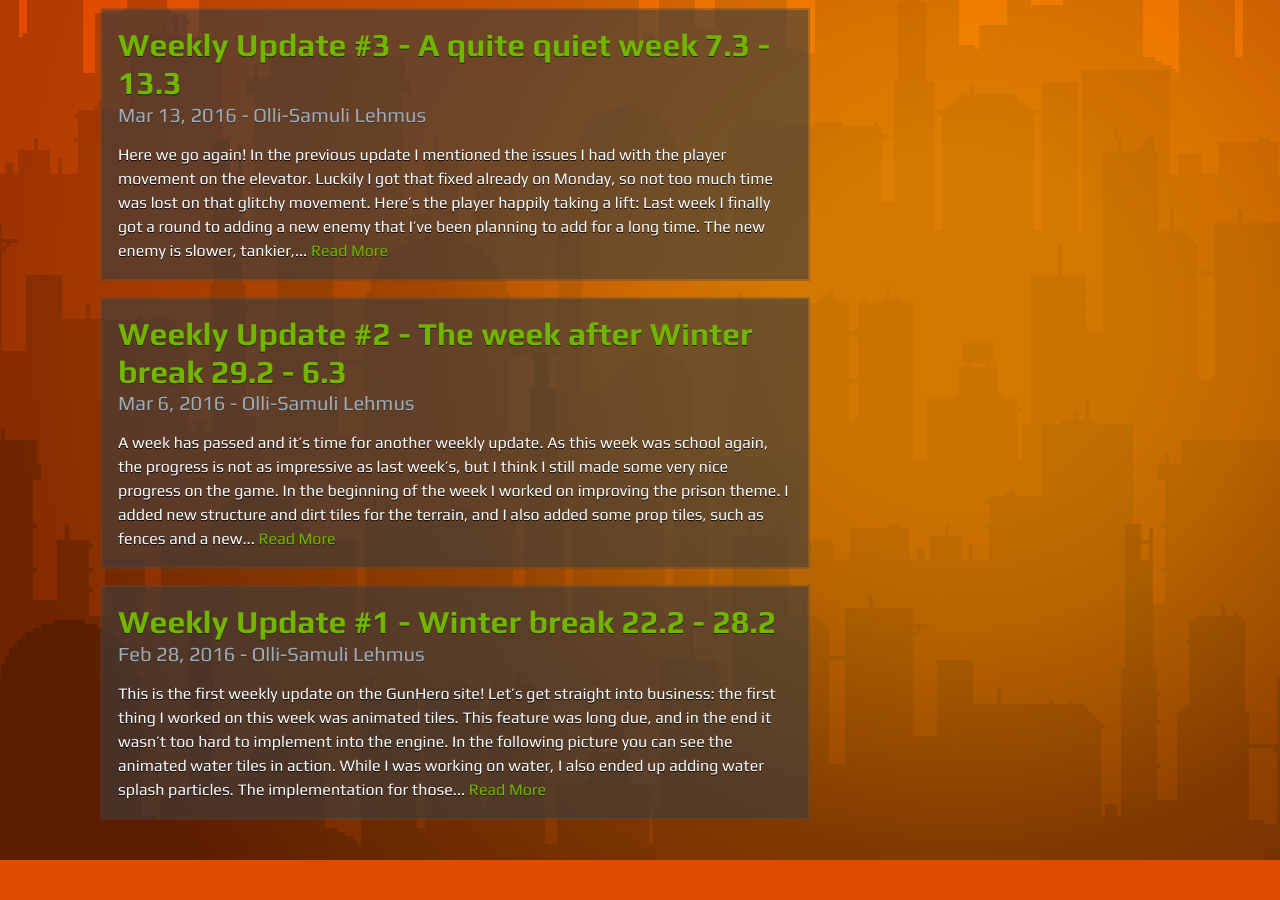
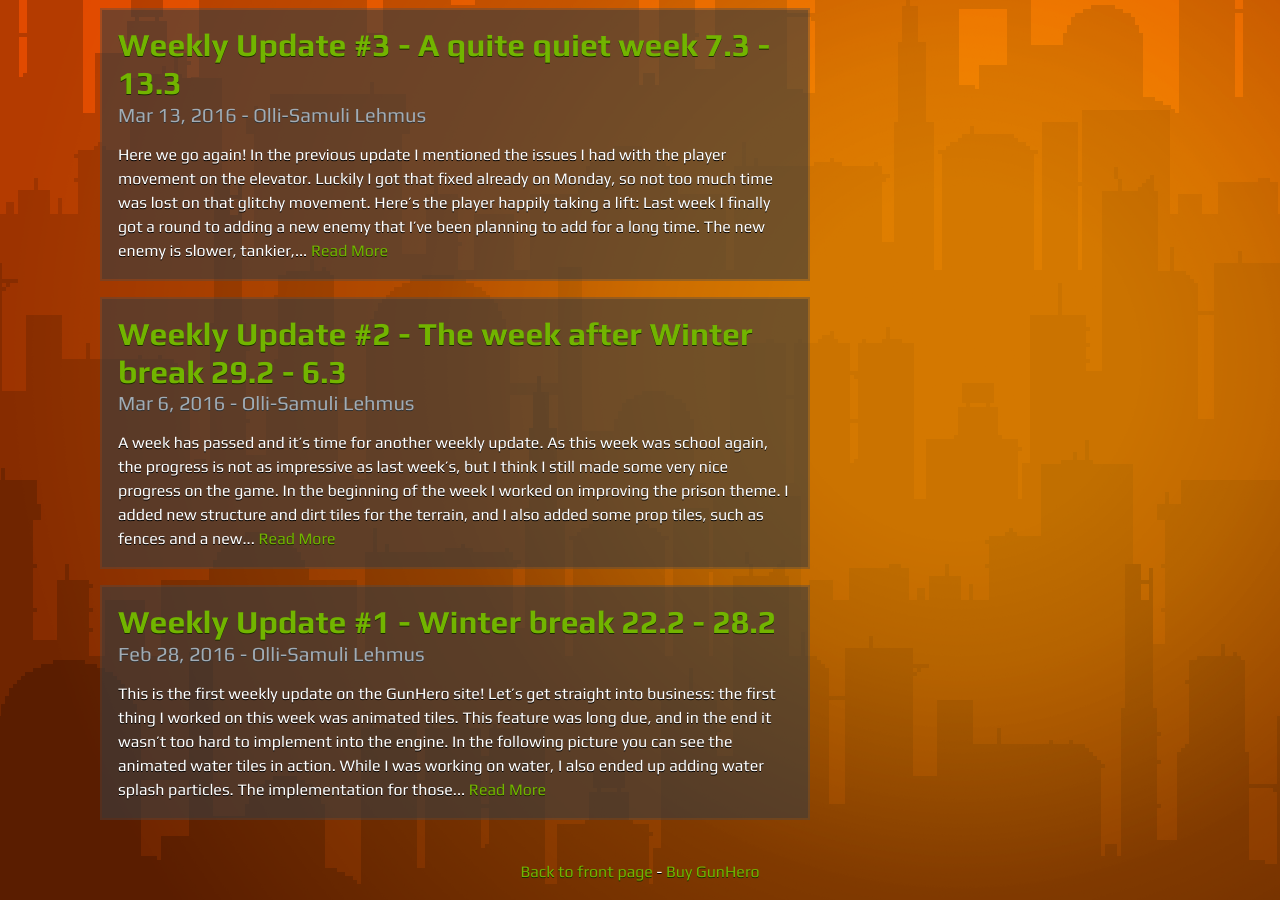
Before and after one commit to Tyyppi77/GunHeroBlog, a Jekyll site: the page built from index.md, in a window 1280 px wide and 900 px high, scrolled down 14245 px. Built offline with Jekyll 4.4.1, drawn with Linux system fonts in a browser that asks for light colours; before the commit the page ends 15105 px from its top, so only the background shows below that.

Commit message:
Added a footer

```diff
--- a/_layouts/default.html
+++ b/_layouts/default.html
@@ -37,6 +37,10 @@
         </div>
     </div>
 
+    <footer class="container-fluid text-center">
+        <span class="d-inline-block mx-autp"><p><a href="/">Back to front page</a> - <a href="https://store.steampowered.com/app/568840">Buy GunHero</a></p></span>
+    </footer>
+
     <!-- Optional JavaScript -->
     <!-- jQuery first, then Popper.js, then Bootstrap JS -->
     <script src="https://code.jquery.com/jquery-3.3.1.slim.min.js" integrity="sha384-q8i/X+965DzO0rT7abK41JStQIAqVgRVzpbzo5smXKp4YfRvH+8abtTE1Pi6jizo" crossorigin="anonymous"></script>
```
